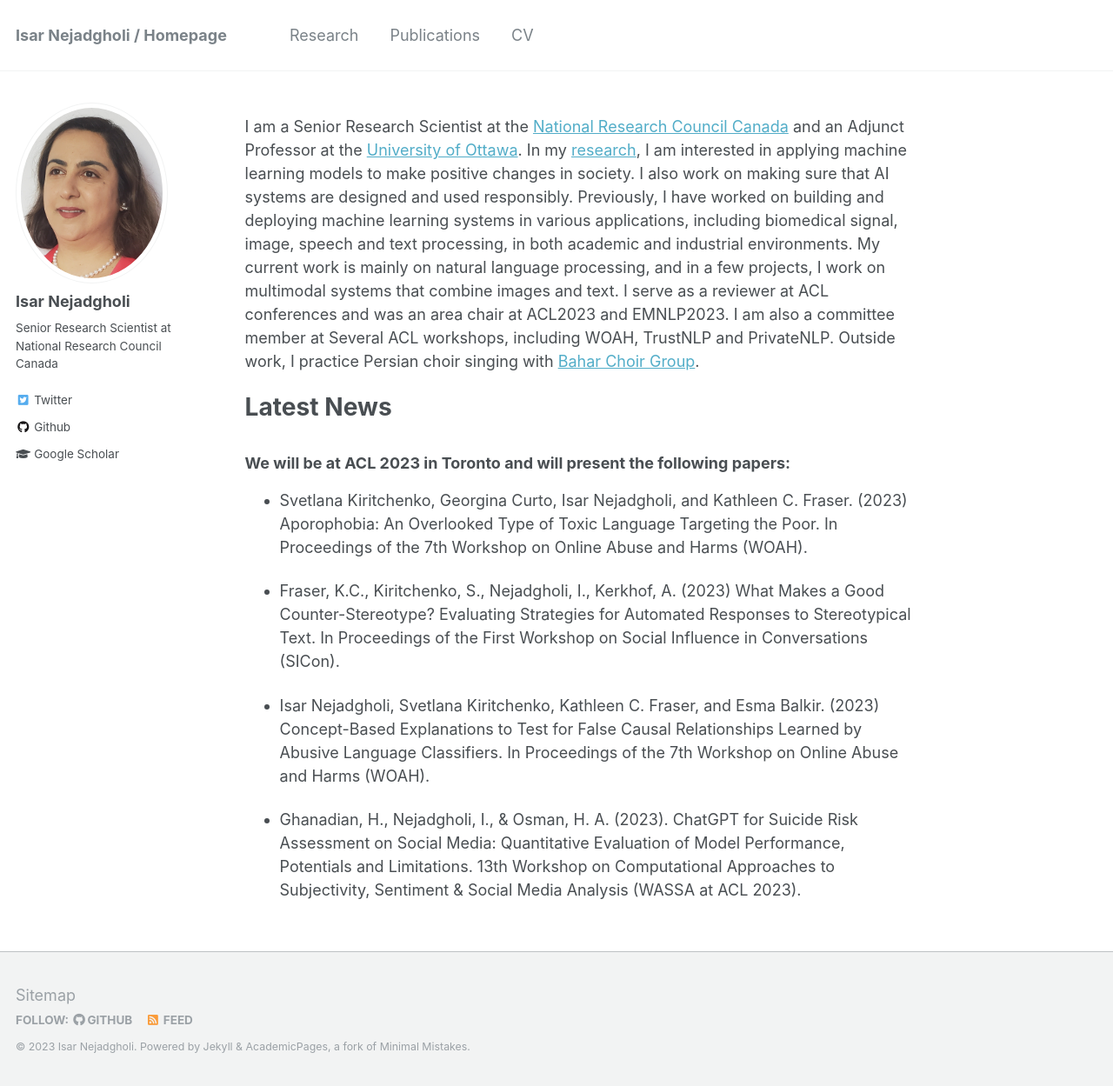
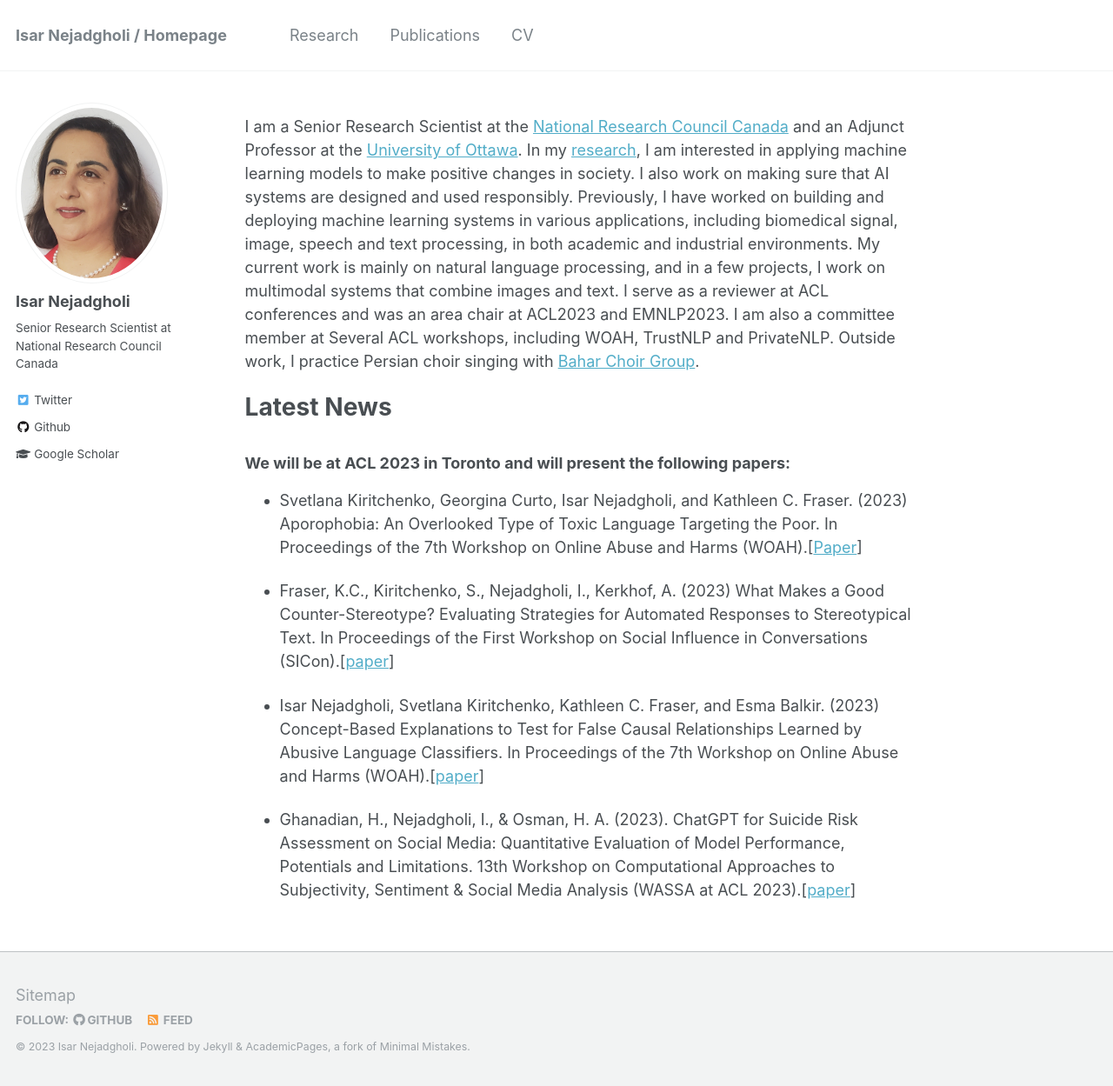
Before and after one commit to IsarNejad/IsarNejad.github.io, a Jekyll site: the page built from _pages/about.md, in a window 1280 px wide and 1249 px high. Shown: the whole window at 87% size. Built offline with Jekyll 4.4.1, drawn with Linux system fonts in a browser that asks for light colours.

Commit message:
Update about.md

```diff
--- a/_pages/about.md
+++ b/_pages/about.md
@@ -14,10 +14,10 @@ I am a Senior Research Scientist at the [National Research Council Canada](https
 
 ### We will be at ACL 2023 in Toronto and will present the following papers:
 
-- Svetlana Kiritchenko, Georgina Curto, Isar Nejadgholi, and Kathleen C. Fraser. (2023) Aporophobia: An Overlooked Type of Toxic Language Targeting the Poor. In Proceedings of the 7th Workshop on Online Abuse and Harms (WOAH).
+- Svetlana Kiritchenko, Georgina Curto, Isar Nejadgholi, and Kathleen C. Fraser. (2023) Aporophobia: An Overlooked Type of Toxic Language Targeting the Poor. In Proceedings of the 7th Workshop on Online Abuse and Harms (WOAH).[[Paper](https://www.svkir.com/papers/Kiritchenko-et-al-aporophobia-WOAH-2023.pdf)]
 
-- Fraser, K.C., Kiritchenko, S., Nejadgholi, I., Kerkhof, A. (2023) What Makes a Good Counter-Stereotype? Evaluating Strategies for Automated Responses to Stereotypical Text. In Proceedings of the First Workshop on Social Influence in Conversations (SICon).
+- Fraser, K.C., Kiritchenko, S., Nejadgholi, I., Kerkhof, A. (2023) What Makes a Good Counter-Stereotype? Evaluating Strategies for Automated Responses to Stereotypical Text. In Proceedings of the First Workshop on Social Influence in Conversations (SICon).[[paper](https://www.svkir.com/papers/Fraser-et-al-CounterStereotypes-SICon-2023.pdf)]
 
-- Isar Nejadgholi, Svetlana Kiritchenko, Kathleen C. Fraser, and Esma Balkir. (2023) Concept-Based Explanations to Test for False Causal Relationships Learned by Abusive Language Classifiers. In Proceedings of the 7th Workshop on Online Abuse and Harms (WOAH).
+- Isar Nejadgholi, Svetlana Kiritchenko, Kathleen C. Fraser, and Esma Balkir. (2023) Concept-Based Explanations to Test for False Causal Relationships Learned by Abusive Language Classifiers. In Proceedings of the 7th Workshop on Online Abuse and Harms (WOAH).[[paper](https://arxiv.org/pdf/2307.01900.pdf)]
 
-- Ghanadian, H., Nejadgholi, I., & Osman, H. A. (2023). ChatGPT for Suicide Risk Assessment on Social Media: Quantitative Evaluation of Model Performance, Potentials and Limitations. 13th Workshop on Computational Approaches to Subjectivity, Sentiment & Social Media Analysis (WASSA at ACL 2023).
+- Ghanadian, H., Nejadgholi, I., & Osman, H. A. (2023). ChatGPT for Suicide Risk Assessment on Social Media: Quantitative Evaluation of Model Performance, Potentials and Limitations. 13th Workshop on Computational Approaches to Subjectivity, Sentiment & Social Media Analysis (WASSA at ACL 2023).[[paper](https://arxiv.org/pdf/2306.09390.pdf)]
```
